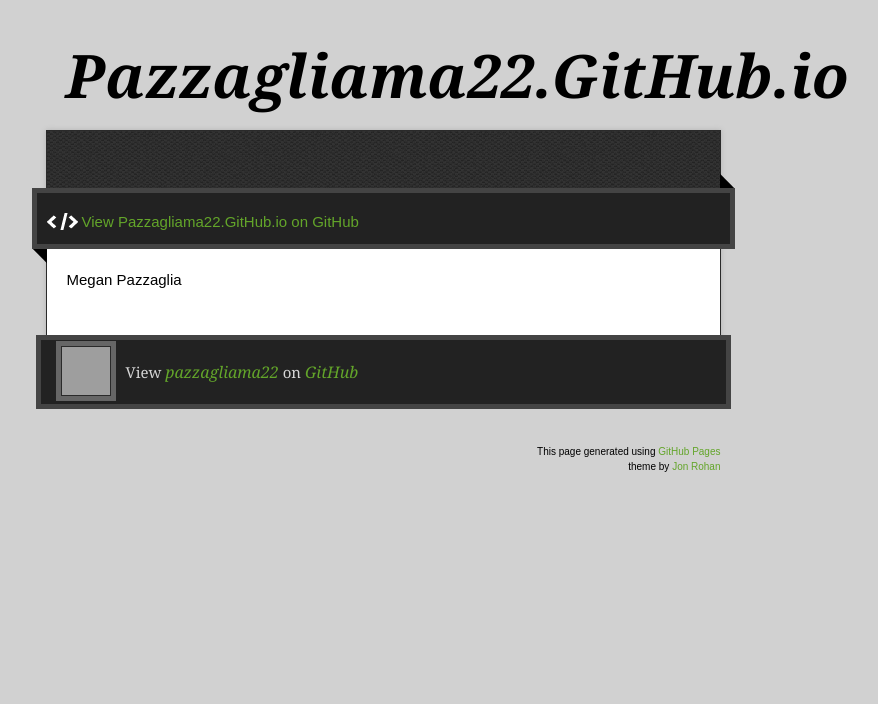
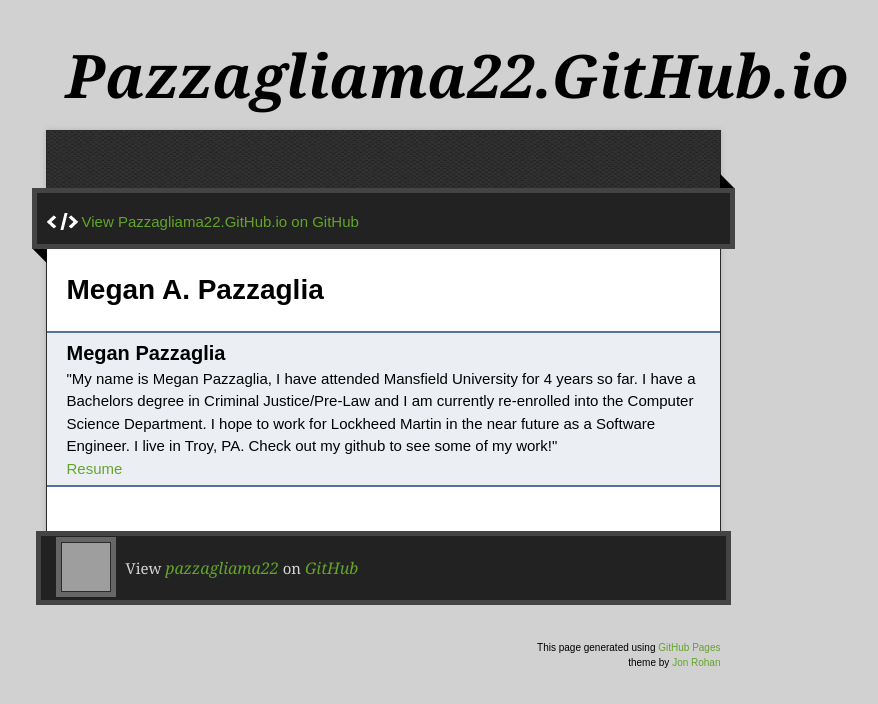
Before and after one commit to pazzagliama22/pazzagliama22.github.io, a plain HTML site: page index.html in a window 1280 px wide. Shown: the whole page, without its empty margins (257-1135 px from the left). Drawn offline with nearby package versions, Linux system fonts and the light colour scheme; grey boxes are pictures that could not be loaded.

Commit message:
Replace master branch with page content via GitHub

```diff
--- a/index.html
+++ b/index.html
@@ -34,7 +34,27 @@
         <span class="blc"></span><span class="trc"></span>
         </div>
         <article class="markdown-body">
-          <p>Megan Pazzaglia</p>
+          <p></p><b><h1>
+<a id="megan-a-pazzaglia" class="anchor" href="#megan-a-pazzaglia" aria-hidden="true"><span class="octicon octicon-link"></span></a>Megan A. Pazzaglia</h1></b>
+
+<table cellpadding="2" id="t2">
+        <tbody>
+        <tr>
+            <td>    <h3>
+<a id="-megan-pazzaglia-" class="anchor" href="#-megan-pazzaglia-" aria-hidden="true"><span class="octicon octicon-link"></span></a> Megan Pazzaglia </h3>
+                <p>"My name is Megan Pazzaglia, I have attended Mansfield University
+                    for 4 years so far. I have a Bachelors degree in Criminal Justice/Pre-Law
+                    and I am currently re-enrolled into the Computer Science Department. I hope
+                    to work for Lockheed Martin in the near future as a Software Engineer. I live
+                    in Troy, PA. Check out my github to see some of my work!"</p>
+                <a href="Programming%20Resume.pdf">Resume</a>
+</td>
+        </tr>
+        </tbody>
+
+
+
+    </table>
         </article>
       </div>
     </div>
--- a/params.json
+++ b/params.json
@@ -1 +1 @@
-{"name":"Pazzagliama22.GitHub.io","tagline":"","body":"Megan Pazzaglia","google":"","note":"Don't delete this file! It's used internally to help with page regeneration."}
+{"name":"Pazzagliama22.GitHub.io","tagline":"","body":"\r\n<center><b><h1>Megan A. Pazzaglia</h1></b></center>\r\n\r\n<table cellpadding=\"2\" id=\"t2\">\r\n\t\t<tbody>\r\n\t\t<tr>\r\n\t\t\t<td>\t<h3> Megan Pazzaglia </h3>\r\n\t\t\t\t<p>\"My name is Megan Pazzaglia, I have attended Mansfield University \r\n\t\t\t\t\tfor 4 years so far. I have a Bachelors degree in Criminal Justice/Pre-Law \r\n\t\t\t\t\tand I am currently re-enrolled into the Computer Science Department. I hope \r\n\t\t\t\t\tto work for Lockheed Martin in the near future as a Software Engineer. I live\r\n\t\t\t\t\tin Troy, PA. Check out my github to see some of my work!\"</p>\r\n\t\t\t\t<a href=\"Programming Resume.pdf\" class=\"btn btn-info\">Resume</a></td>\r\n\t\t</tr>\r\n\t\t</tbody>\r\n\t\t\r\n\t\t</tfoot>\r\n\t\t\r\n\t</table>","google":"","note":"Don't delete this file! It's used internally to help with page regeneration."}
```
